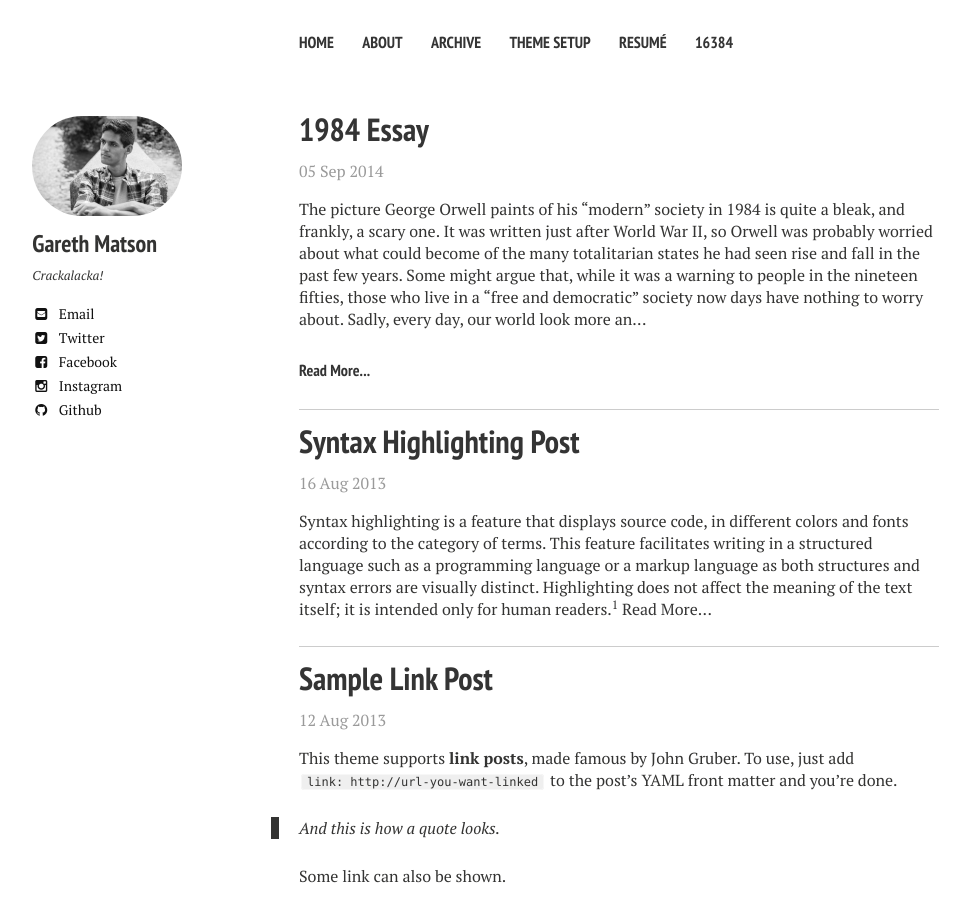
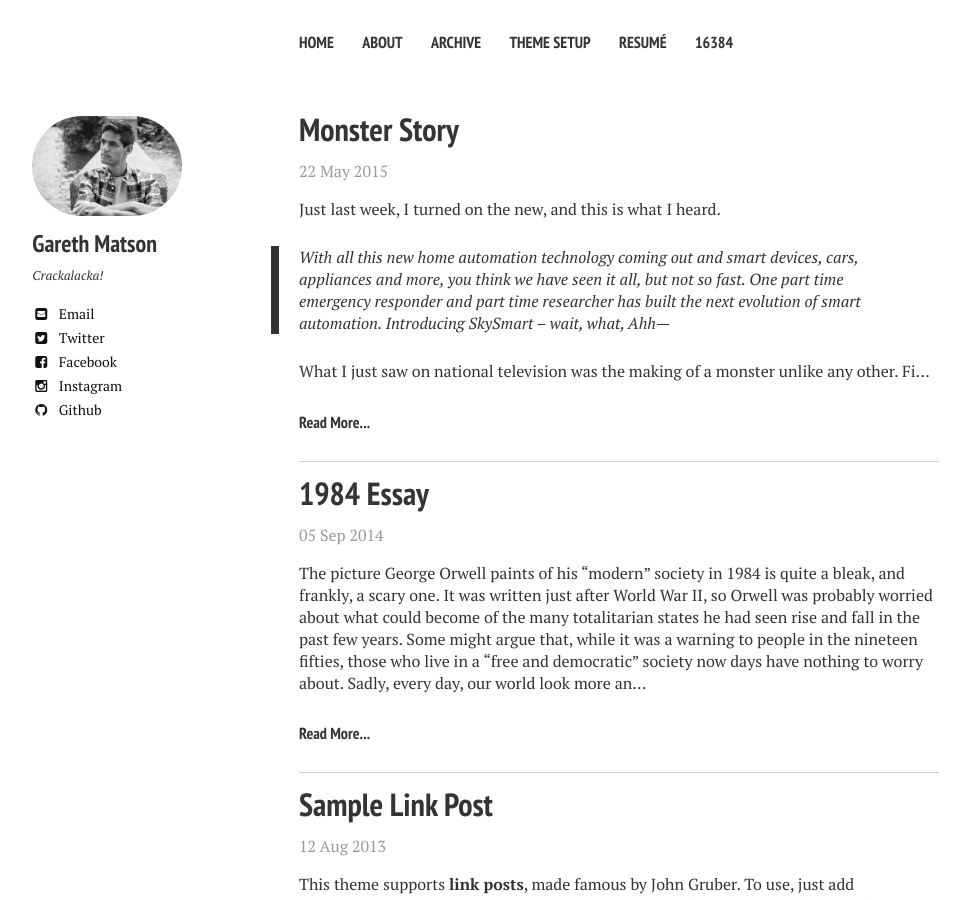
Before and after one commit to gerdums/gerdums.github.io, a Jekyll site: the page built from index.md, in a window 1280 px wide and 900 px high. Shown: the whole window, without its empty margins (21-985 px from the left). Built offline with Jekyll 4.4.1, drawn with Linux system fonts in a browser that asks for light colours; nearby versions of some CDN libraries.

Commit message:
uploaded Monster Story

```diff
--- a/_config.yml
+++ b/_config.yml
@@ -7,7 +7,7 @@ url:				      http://gareth.tk/
 
 # Jekyll configuration
 
-permalink:   /:title/
+permalink:   :title/
 markdown:    kramdown
 highlighter: rouge
 sass:
--- a/_posts/2013-08-16-code-highlighting-post.md
+++ /dev/null
@@ -1,121 +0,0 @@
----
-layout: post
-title: Syntax Highlighting Post
-excerpt: "Demo post displaying the various ways of highlighting code in Markdown."
-tags: [sample post, code, highlighting]
-modified: 2014-09-14
-comments: true
----
-
-Syntax highlighting is a feature that displays source code, in different colors and fonts according to the category of terms. This feature facilitates writing in a structured language such as a programming language or a markup language as both structures and syntax errors are visually distinct. Highlighting does not affect the meaning of the text itself; it is intended only for human readers.[^1]
-
-[^1]: <http://en.wikipedia.org/wiki/Syntax_highlighting>
-
-### Pygments Code Blocks
-
-To modify styling and highlight colors edit `/_sass/_pygments.scss`.
-
-{% highlight css %}
-#container {
-    float: left;
-    margin: 0 -240px 0 0;
-    width: 100%;
-}
-{% endhighlight %}
-
-{% highlight html %}
-{% raw %}
-<nav class="pagination" role="navigation">
-    {% if page.previous %}
-        <a href="{{ site.url }}{{ page.previous.url }}" class="btn" title="{{ page.previous.title }}">Previous article</a>
-    {% endif %}
-    {% if page.next %}
-        <a href="{{ site.url }}{{ page.next.url }}" class="btn" title="{{ page.next.title }}">Next article</a>
-    {% endif %}
-</nav><!-- /.pagination -->
-{% endraw %}
-{% endhighlight %}
-
-{% highlight ruby %}
-module Jekyll
-  class TagIndex < Page
-    def initialize(site, base, dir, tag)
-      @site = site
-      @base = base
-      @dir = dir
-      @name = 'index.html'
-      self.process(@name)
-      self.read_yaml(File.join(base, '_layouts'), 'tag_index.html')
-      self.data['tag'] = tag
-      tag_title_prefix = site.config['tag_title_prefix'] || 'Tagged: '
-      tag_title_suffix = site.config['tag_title_suffix'] || '&#8211;'
-      self.data['title'] = "#{tag_title_prefix}#{tag}"
-      self.data['description'] = "An archive of posts tagged #{tag}."
-    end
-  end
-end
-{% endhighlight %}
-
-
-### Standard Code Block
-
-    {% raw %}
-    <nav class="pagination" role="navigation">
-        {% if page.previous %}
-            <a href="{{ site.url }}{{ page.previous.url }}" class="btn" title="{{ page.previous.title }}">Previous article</a>
-        {% endif %}
-        {% if page.next %}
-            <a href="{{ site.url }}{{ page.next.url }}" class="btn" title="{{ page.next.title }}">Next article</a>
-        {% endif %}
-    </nav><!-- /.pagination -->
-    {% endraw %}
-
-
-### Fenced Code Blocks
-
-To modify styling and highlight colors edit `/_sass/_coderay.scss`. Line numbers and a few other things can be modified in `_config.yml`. Consult [Jekyll's documentation](http://jekyllrb.com/docs/configuration/) for more information.
-
-~~~ css
-#container {
-    float: left;
-    margin: 0 -240px 0 0;
-    width: 100%;
-}
-~~~
-
-~~~ html
-{% raw %}<nav class="pagination" role="navigation">
-    {% if page.previous %}
-        <a href="{{ site.url }}{{ page.previous.url }}" class="btn" title="{{ page.previous.title }}">Previous article</a>
-    {% endif %}
-    {% if page.next %}
-        <a href="{{ site.url }}{{ page.next.url }}" class="btn" title="{{ page.next.title }}">Next article</a>
-    {% endif %}
-</nav><!-- /.pagination -->{% endraw %}
-~~~
-
-~~~ ruby
-module Jekyll
-  class TagIndex < Page
-    def initialize(site, base, dir, tag)
-      @site = site
-      @base = base
-      @dir = dir
-      @name = 'index.html'
-      self.process(@name)
-      self.read_yaml(File.join(base, '_layouts'), 'tag_index.html')
-      self.data['tag'] = tag
-      tag_title_prefix = site.config['tag_title_prefix'] || 'Tagged: '
-      tag_title_suffix = site.config['tag_title_suffix'] || '&#8211;'
-      self.data['title'] = "#{tag_title_prefix}#{tag}"
-      self.data['description'] = "An archive of posts tagged #{tag}."
-    end
-  end
-end
-~~~
-
-### GitHub Gist Embed
-
-An example of a Gist embed below.
-
-{% gist mmistakes/6589546 %}
--- /dev/null
+++ b/_posts/2015-05-22-Monster Story.md
@@ -0,0 +1,20 @@
+---
+layout: post
+title: Monster Story
+excerpt: "Just last week, I turned on the new, and this is what I heard."
+tags: [school-essays]
+modified: 2015-05-22
+comments: true
+---
+
+Just last week, I turned on the new, and this is what I heard.
+
+>With all this new home automation technology coming out and smart devices, cars, appliances and more, you think we have seen it all, but not so fast. One part time emergency responder and part time researcher has built the next evolution of smart automation. Introducing SkySmart – wait, what, Ahh—
+
+What I just saw on national television was the making of a monster unlike any other. First, some back story. This part time researcher, Dr. Tim O. Thi was a rising figure in AI (Artificial Intelligence) research back in the early 200’s. He brought some huge breakthroughs such as building one of the first natural language recognition algorithms and building the first building automation system. His ideas were later bought by other companies, but he was still avid about bringing AI into every American home and workplace. Several years later, there were several investigation into his personal life full of corporate espionage, bank fraud, and even sharing government secrets with his mistress, who was a Chinese spy. He was stripped of all his job, his family left him, and he was basically homeless. He was able to go back to community college and got his EMT and began working for the local fire department. His shear genius truly shined through and he was very quickly promoted to Chief Paramedic. This position gave him more free time, as he wasn’t usually responding to emergencies any more.
+
+Throughout this time, he always dreamed of building a fully autonomous office building to be emulated across the nation as the epitome of efficiency, not only environmentally, but financially, and in regards to human resources. Over these years, he reworked some of his plans from years before to create this complicated machine. He still had many of his connections to the industry, so on his free time, he traveled to the private construction site to supervise work on the project. Being a government employee, no one second guessed the project as only state contractors worked on the project.
+
+Near the end of the project, Dr. Thi had to make a very tough decision. If he wanted to see this project through, the building would have to come to “life” in order to see its full completion because he had been called for a special cross country campaign trip for the mayor, as h was running for President. He decided it was worth it, so finally, the day before the trip, he placed some cells from a human brain stem into a specific compartment in the building, and turned on the power. These brain cells were able to run the entire computer network system of the building and construction site.
+
+Everything looked good and he was just about to leave when everything went wrong. The brain cells had grown exponentially because he left the flow of nutrients on too high of a concentration, allowing this new “brain” to take over the entire building! Before he could do anything, the brain locked the power controls and began to move cameras, monitors, and anything else so it could be fully aware of its surroundings. When it started to move, it crushed several on the construction crew, but when the police arrived, the monster took their vehicles and began to attack them with anything and everything on site.
```
